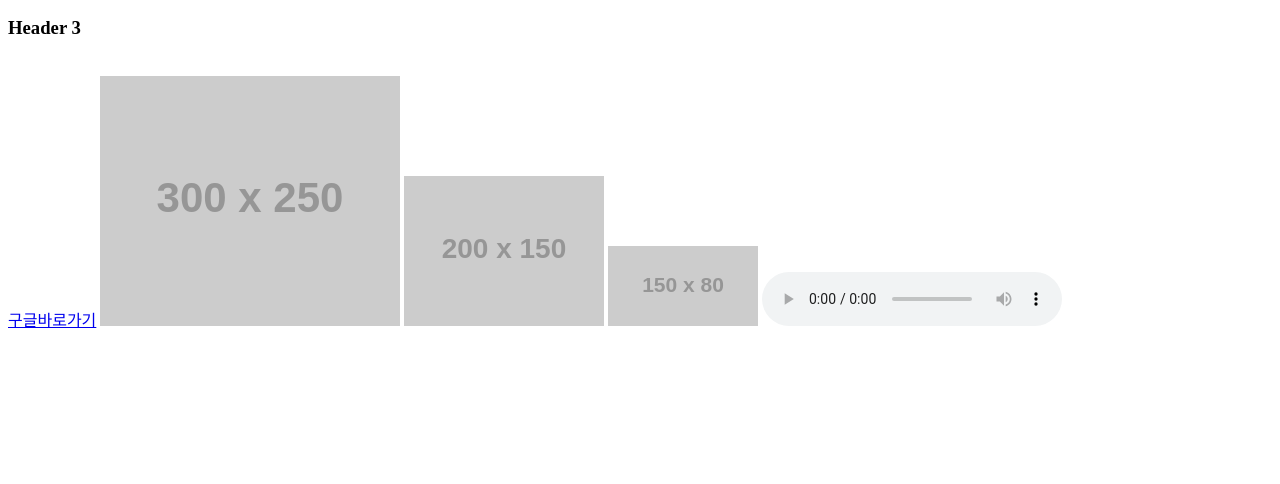
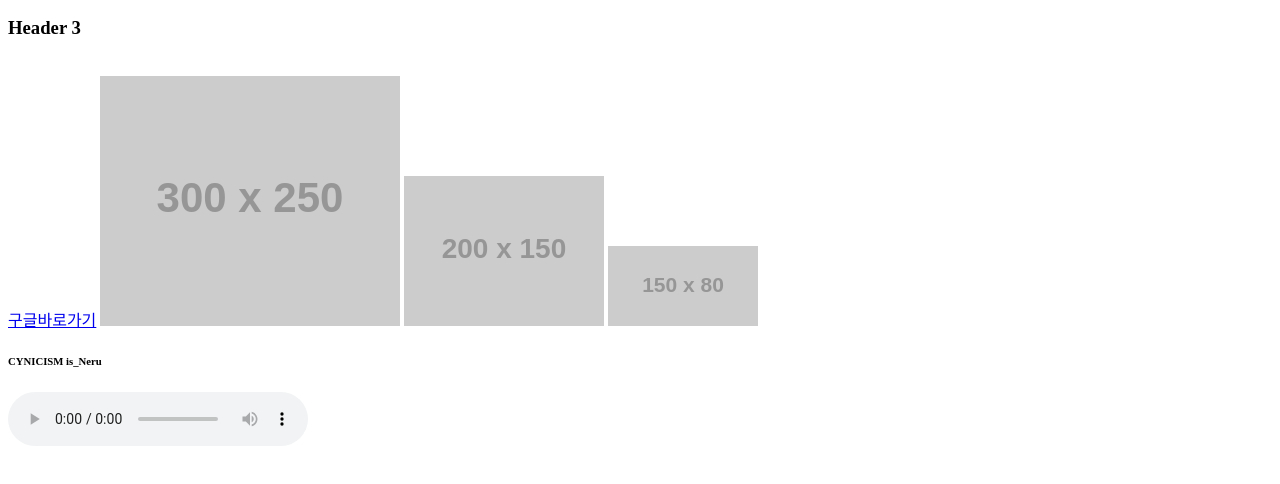
Before and after one commit to NOKOMIZ/lsh_web, a plain HTML site: page index.html in a window 1280 px wide. Shown: the part 110-594 px from the top of the page. Drawn offline with Linux system fonts and the light colour scheme; placeholder pictures from the web are drawn by us.

Commit message:
Update index.html

```diff
--- a/index.html
+++ b/index.html
@@ -14,6 +14,7 @@
     <img src = "https://placehold.it/300x250" />
     <img src = "https://placehold.it/200x150" />
     <img src = "https://dummyimage.com/150x80/4ca837/ff0073&text=dummy" />
+    <h6> CYNICISM is_Neru</h6>
     <audio src="01. CYNICISM is.mp3" controls loop></audio>
 </body>
 
```
